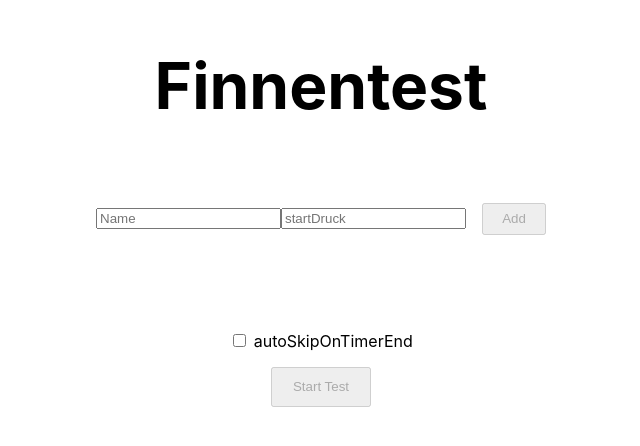
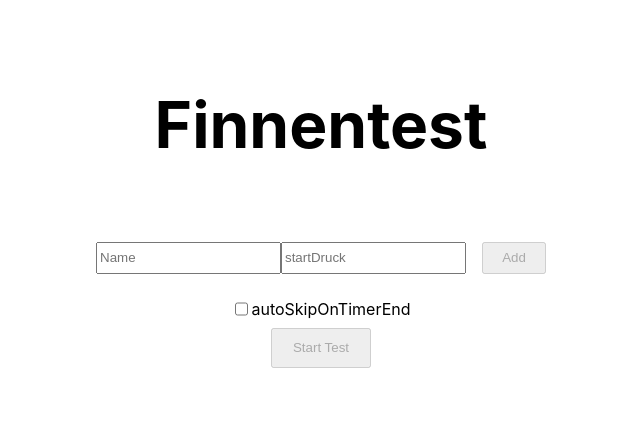
Before and after one commit to Malte2036/thw-finnentest, a Next.js app: page / in a window 1280 px wide. Shown: the part 172-618 px from the top of the page, without its empty margins (319-959 px from the left). Built offline with nearby package versions, Linux system fonts and the light colour scheme.

Commit message:
:sparkles: add success checkbox

```diff
--- /dev/null
+++ b/components/Checkbox.tsx
@@ -0,0 +1,25 @@
+import styles from "../styles/Checkbox.module.css";
+import { Dispatch, SetStateAction, useEffect, useState } from "react";
+
+export type CheckboxProps = {
+  checked: boolean;
+  setChecked: Dispatch<SetStateAction<boolean>>;
+  label: string;
+};
+
+export default function Checkbox({
+  checked,
+  setChecked,
+  label,
+}: CheckboxProps) {
+  return (
+    <div className={styles.checkboxContainer}>
+      <input
+        type="checkbox"
+        checked={checked}
+        onChange={() => setChecked(!checked)}
+      />{" "}
+      {label}
+    </div>
+  );
+}
--- a/components/ScoreBoard.tsx
+++ b/components/ScoreBoard.tsx
@@ -1,3 +1,4 @@
+import styles from "../styles/ScoreBoard.module.css";
 import { Person } from "../models/Person";
 import { allStations, Station } from "../models/Station";
 import { calcLPerMin, formatSecondsToMinutesAndSeconds } from "../utils/utils";
@@ -5,6 +6,7 @@ import { calcLPerMin, formatSecondsToMinutesAndSeconds } from "../utils/utils";
 export type StationTime = {
   station: Station;
   time: number | undefined;
+  success: boolean | undefined;
 };
 
 export type ScoreBoardProps = {
@@ -39,7 +41,7 @@ export default function ScoreBoard({
       {stationTimes
         .filter((s) => s.time !== undefined)
         .map((s) => (
-          <div key={s.station.id}>
+          <div key={s.station.id} className={s.success ? "" : styles.noSuccess}>
             {s.station.id} (
             {
               allStations
--- a/components/StationCard/MainStationCard.tsx
+++ b/components/StationCard/MainStationCard.tsx
@@ -1,10 +1,14 @@
+import { Dispatch, SetStateAction } from "react";
 import { Station } from "../../models/Station";
 import styles from "../../styles/StationView.module.css";
 import { formatSecondsToMinutesAndSeconds } from "../../utils/utils";
+import Checkbox from "../Checkbox";
 
 export type MainStationCardProps = {
   station: Station;
   stationIndex: number;
+  stationSuccess: boolean;
+  setStationSuccess: Dispatch<SetStateAction<boolean>>;
   seconds: number;
   clickNextStation: () => void;
 };
@@ -12,6 +16,8 @@ export type MainStationCardProps = {
 export default function MainStationCard({
   station,
   stationIndex,
+  stationSuccess,
+  setStationSuccess,
   seconds,
   clickNextStation,
 }: MainStationCardProps) {
@@ -24,6 +30,12 @@ export default function MainStationCard({
       {formatSecondsToMinutesAndSeconds(seconds)}
       <br />
       <br />
+
+      <Checkbox
+        checked={stationSuccess}
+        setChecked={setStationSuccess}
+        label="success"
+      />
       <button
         onClick={clickNextStation}
         className={seconds <= 0 ? styles.nextButtonTimeover : ""}
--- a/components/StationView.tsx
+++ b/components/StationView.tsx
@@ -29,12 +29,11 @@ export default function StationView({
   const [stationStatus, setStationStatus] = useState<StationStatus>(
     StationStatus.NO_BREAK
   );
+  const [stationSuccess, setStationSuccess] = useState<boolean>(true);
 
   const [stationTimes, setStationTimes] = useState<StationTime[]>([]);
 
   const [finished, setFinished] = useState<boolean>(false);
-
-  const [refresh, setRefresh] = useState<boolean>(false);
 
   const [startTimestamp] = useState<number>(Date.now());
   const [endTimestamp, setEndTimestamp] = useState<number | undefined>();
@@ -46,6 +45,7 @@ export default function StationView({
         station: station,
         time: station.time - seconds,
         defaultTime: station.time,
+        success: stationSuccess,
       },
     ]);
   }
@@ -69,6 +69,7 @@ export default function StationView({
 
   useEffect(() => {
     setSeconds(station.time);
+    setStationSuccess(true);
     setStationStatus(StationStatus.NO_BREAK);
   }, [station]);
 
@@ -127,6 +128,8 @@ export default function StationView({
             <MainStationCard
               station={station}
               stationIndex={stationIndex}
+              stationSuccess={stationSuccess}
+              setStationSuccess={setStationSuccess}
               seconds={seconds}
               clickNextStation={clickNextStation}
             />
--- a/pages/index.tsx
+++ b/pages/index.tsx
@@ -1,6 +1,7 @@
 import type { NextPage } from "next";
 import Head from "next/head";
 import { useState } from "react";
+import Checkbox from "../components/Checkbox";
 import CreatePersonForm from "../components/CreatePersonForm";
 import StationView from "../components/StationView";
 import { Person } from "../models/Person";
@@ -52,13 +53,11 @@ const Home: NextPage = () => {
                 <br />
               </div>
             ))}
-            <div
-              onClick={() => setAutoSkipOnTimerEnd(!autoSkipOnTimerEnd)}
-              className={styles.checkBoxContainer}
-            >
-              <input type="checkbox" defaultChecked={autoSkipOnTimerEnd} />{" "}
-              autoSkipOnTimerEnd
-            </div>
+            <Checkbox
+              checked={autoSkipOnTimerEnd}
+              setChecked={setAutoSkipOnTimerEnd}
+              label="autoSkipOnTimerEnd"
+            />
             <button
               onClick={() => setStarted(true)}
               disabled={persons.length === 0}
--- /dev/null
+++ b/styles/Checkbox.module.css
@@ -0,0 +1,4 @@
+.checkboxContainer{
+    display: flex;
+    align-items: center;
+}
--- /dev/null
+++ b/styles/ScoreBoard.module.css
@@ -0,0 +1,3 @@
+.noSuccess {
+    color: red;
+}
--- a/styles/globals.css
+++ b/styles/globals.css
@@ -16,6 +16,10 @@ button {
   height: 2.5rem;
 }
 
+input {
+  height: 2rem;
+}
+
 * {
   box-sizing: border-box;
 }
```
